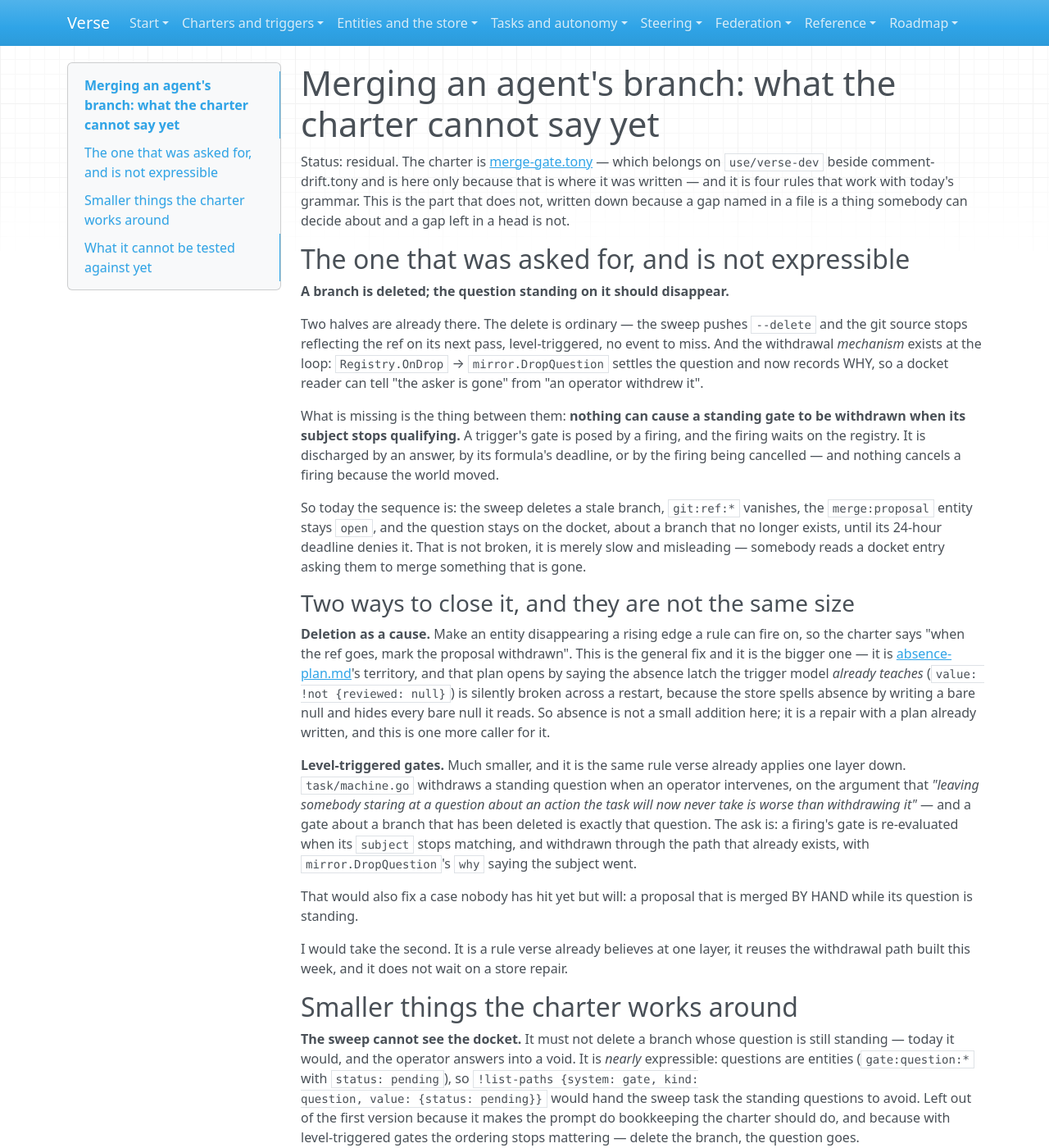
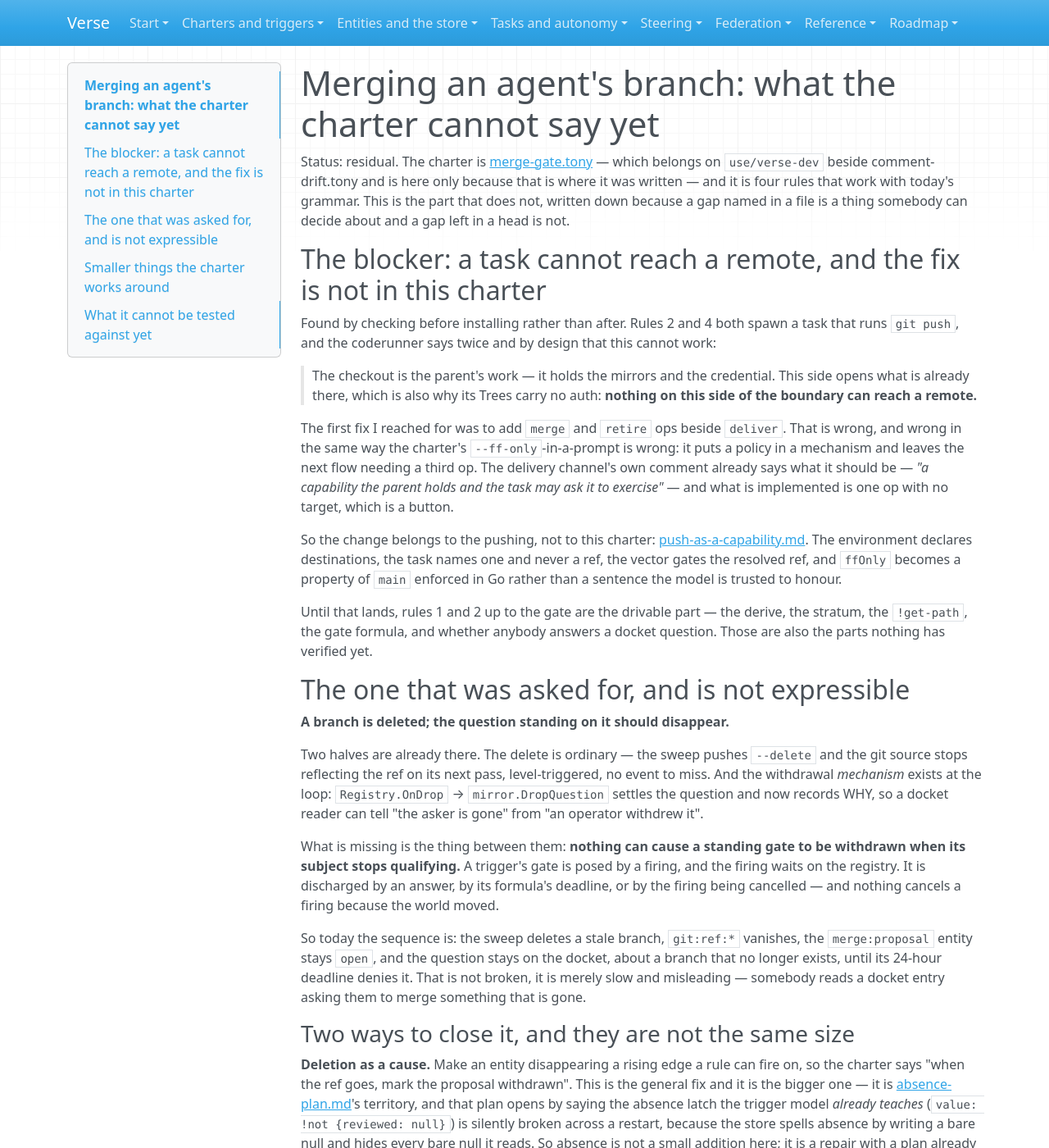
Before and after one commit to signadot/viff, an MkDocs documentation site: the page built from docs/working/merge-gate-residual.md, in a window 1280 px wide and 1400 px high. Shown: the whole window at 82% size. Built offline with MkDocs 1.6.1, drawn with Linux system fonts in a browser that asks for light colours; some of the changed text lies outside the part shown.

Commit message:
verse-dev: point the merge-gate residual at the push change
The blocker section did not land with the note it belongs to — an edit that ran against the wrong
checkout, so its anchor was never there to find.

Co-Authored-By: Claude Opus 5 (1M context) <noreply@anthropic.com>

```diff
--- a/docs/working/merge-gate-residual.md
+++ b/docs/working/merge-gate-residual.md
@@ -6,6 +6,30 @@ and it
 is four rules that work with today's grammar. This is the part that does not, written down
 because a gap named in a file is a thing somebody can decide about and a gap left in a head is
 not.
+
+## The blocker: a task cannot reach a remote, and the fix is not in this charter
+
+Found by checking before installing rather than after. Rules 2 and 4 both spawn a task that runs
+`git push`, and the coderunner says twice and by design that this cannot work:
+
+> The checkout is the parent's work — it holds the mirrors and the credential. This side opens
+> what is already there, which is also why its Trees carry no auth: **nothing on this side of the
+> boundary can reach a remote.**
+
+The first fix I reached for was to add `merge` and `retire` ops beside `deliver`. That is wrong,
+and wrong in the same way the charter's `--ff-only`-in-a-prompt is wrong: it puts a policy in a
+mechanism and leaves the next flow needing a third op. The delivery channel's own comment already
+says what it should be — *"a capability the parent holds and the task may ask it to exercise"* —
+and what is implemented is one op with no target, which is a button.
+
+So the change belongs to the pushing, not to this charter:
+[push-as-a-capability.md](push-as-a-capability.md). The environment declares destinations, the
+task names one and never a ref, the vector gates the resolved ref, and `ffOnly` becomes a
+property of `main` enforced in Go rather than a sentence the model is trusted to honour.
+
+Until that lands, rules 1 and 2 up to the gate are the drivable part — the derive, the stratum,
+the `!get-path`, the gate formula, and whether anybody answers a docket question. Those are also
+the parts nothing has verified yet.
 
 ## The one that was asked for, and is not expressible
 
@@ -62,11 +86,9 @@ and because with level-triggered gates the ordering stops mattering — delete t
 question goes.
 
 **A merge task is an LLM doing four git commands.** `driver: llm` for something mechanical is
-both unreliable and expensive; a `commandDriver` running a script is the right shape and needs an
-entry under the runner's `agents:` config, which is a runner change rather than a charter one.
-The prompt is written defensively (`--ff-only` is not optional and must not be worked around)
-because until then the model is the thing enforcing the design decision, which is the wrong
-party to trust with it.
+both unreliable and expensive. Subsumed by [push-as-a-capability.md](push-as-a-capability.md): if
+a merge is a destination the task asks for, there is nothing mechanical left for a model to get
+wrong, and `--ff-only` stops being a sentence it is trusted to honour.
 
 **`onFailed` conflates two runs.** Not this charter's, but found while reading the other one:
 comment-drift's `onFailed` clears `result` and leaves `reviewedSha`, so after a failed review the
```
